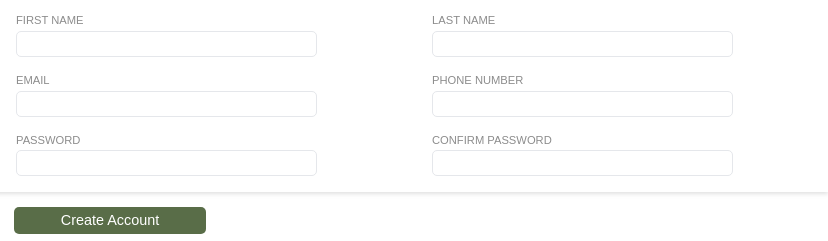
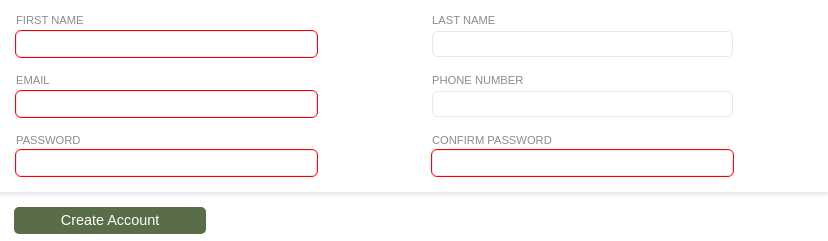
Before and after one commit to Abhyodays/odin-forms, a plain HTML site: page index.html in a window 1280 px wide. Shown: the part 259-500 px from the top of the page, 452-1280 px from the left. Drawn offline with Linux system fonts and the light colour scheme.

Commit message:
add client side verification

```diff
--- a/index.html
+++ b/index.html
@@ -35,7 +35,7 @@
         <div class="form">
           <div class="ip flex">
             <label for="fname">First Name</label>
-            <input type="text">
+            <input type="text" required>
 
           </div>
           <div class="ip flex">
@@ -45,7 +45,7 @@
           </div>
           <div class="ip flex">
             <label for="mail">Email</label>
-            <input type="email">
+            <input type="email" required>
 
           </div>
           <div class="ip flex">
@@ -55,12 +55,12 @@
           </div>
           <div class="ip flex">
             <label for="password">Password</label>
-            <input type="password">
+            <input type="password" required>
 
           </div>
           <div class="ip flex">
             <label for="cpassword">Confirm Password</label>
-            <input type="password">
+            <input type="password" required>
           </div>
         </div>
       </form>
--- a/style.css
+++ b/style.css
@@ -154,6 +154,9 @@ input{
 input:focus{
   outline: 2px solid rgb(62, 173, 247);
 }
+input:invalid{
+  outline: 1px solid red;
+}
 label{
   text-transform: uppercase;
   font-size: .7em;
```
